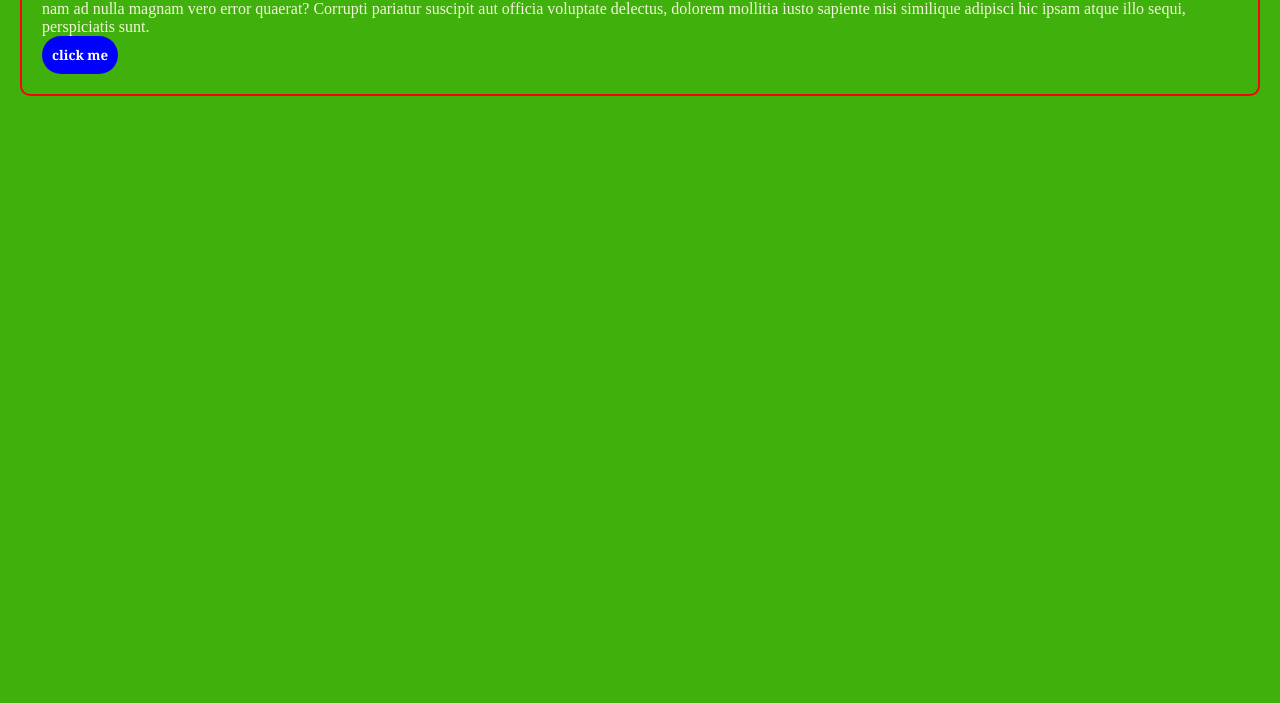
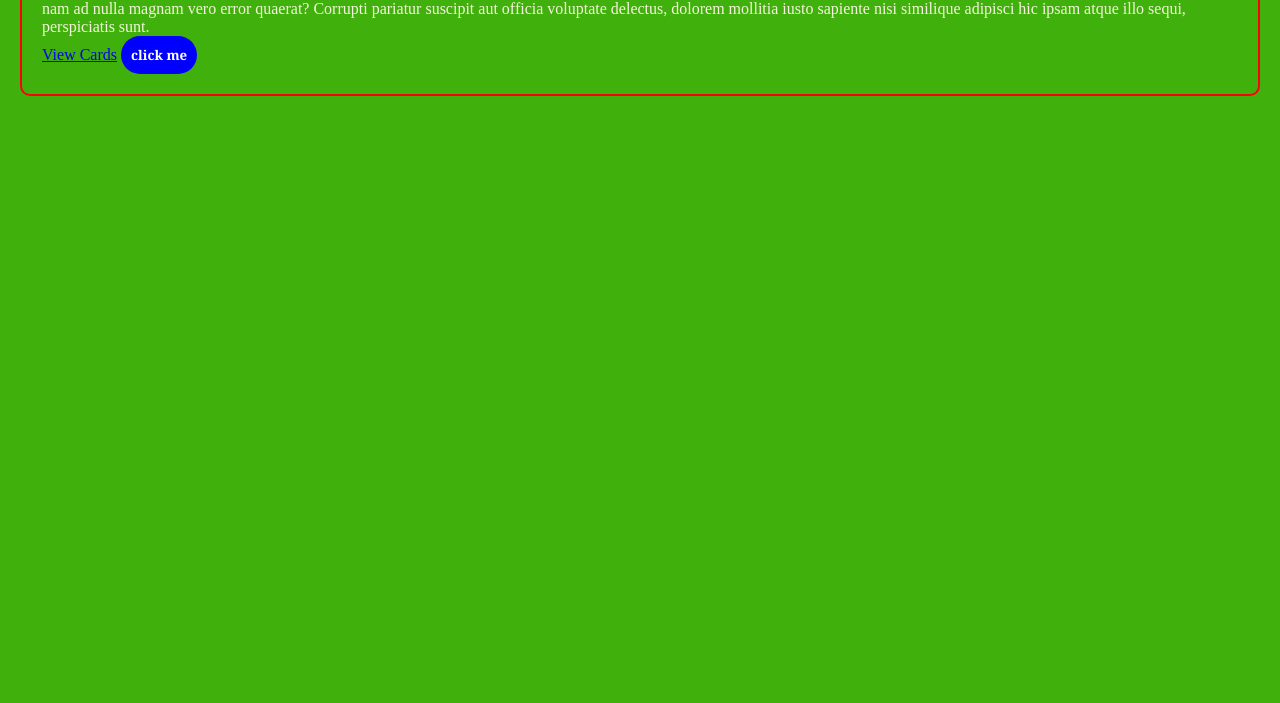
Before and after one commit to AdegunKehinde001/html-, a plain HTML site: page index.html in a window 1280 px wide. Shown: the part 97-800 px from the top of the page. Drawn offline with Linux system fonts and the light colour scheme.

Commit message:
hello card

```diff
--- a/index.html
+++ b/index.html
@@ -41,7 +41,7 @@
             quaerat? Corrupti pariatur suscipit aut officia voluptate delectus, dolorem mollitia iusto sapiente nisi
             similique adipisci hic ipsam atque
         illo sequi, perspiciatis sunt.</p>
-
+<a href="./card.html">View Cards</a>
 <button class="but">click me</button>
     </div>
     <div>
```
